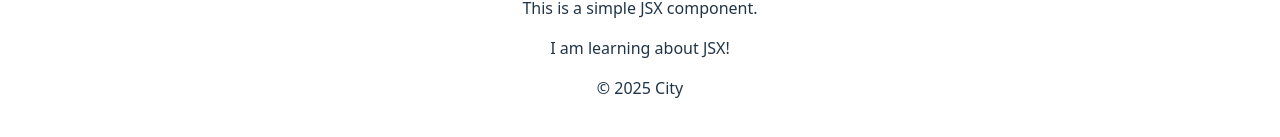
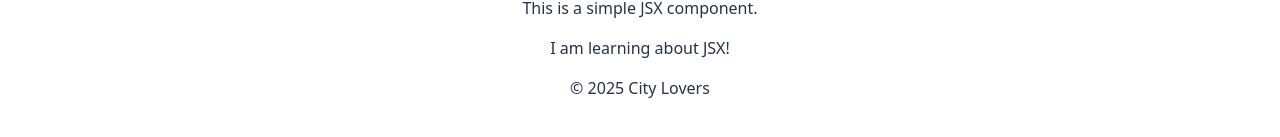
Before and after one commit to achrafkassimi/alx-fe-reactjs, a React (Vite) app in the folder alx-react-app/: page / in a window 1280 px wide. Shown: the part 481-618 px from the top of the page. Built offline with nearby package versions, Linux system fonts and the light colour scheme.

Commit message:
Checks for the implementation of Footer.jsx file

```diff
--- a/alx-react-app/src/components/Footer.jsx
+++ b/alx-react-app/src/components/Footer.jsx
@@ -1,7 +1,7 @@
 function Footer() {
     return (
         <footer>
-            <p>© 2025 City</p>
+            <p>© 2025 City Lovers</p>
         </footer>
     );
 }
```
